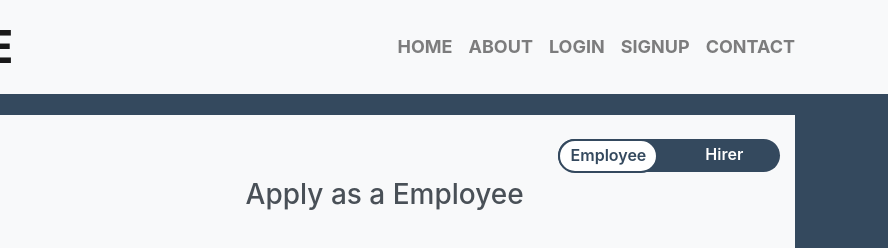
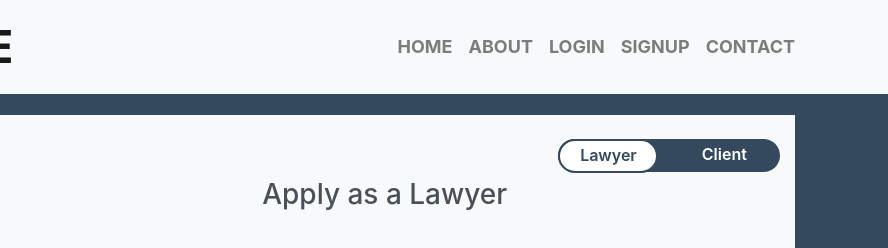
Before and after one commit to anubhavanand8111/CourtManagement, a plain HTML site: page Register.html in a window 1280 px wide. Shown: the top 248 px of the page, 392-1280 px from the left. Drawn offline with nearby package versions, Linux system fonts and the light colour scheme.

Commit message:
2nd commit

```diff
--- a/Register.html
+++ b/Register.html
@@ -55,15 +55,15 @@
           <div class="col-md-9 register-right">
             <ul class="nav nav-tabs nav-justified" id="myTab" role="tablist">
               <li class="nav-item">
-                <a class="nav-link active" id="home-tab" data-toggle="tab" href="#home" role="tab" aria-controls="home" aria-selected="true">Employee</a>
+                <a class="nav-link active" id="home-tab" data-toggle="tab" href="#home" role="tab" aria-controls="home" aria-selected="true">Lawyer</a>
               </li>
               <li class="nav-item">
-                <a class="nav-link" id="profile-tab" data-toggle="tab" href="#profile" role="tab" aria-controls="profile" aria-selected="false">Hirer</a>
+                <a class="nav-link" id="profile-tab" data-toggle="tab" href="#profile" role="tab" aria-controls="profile" aria-selected="false">Client</a>
               </li>
             </ul>
             <div class="tab-content" id="myTabContent">
               <div class="tab-pane fade show active" id="home" role="tabpanel" aria-labelledby="home-tab">
-                <h3 class="register-heading">Apply as a Employee</h3>
+                <h3 class="register-heading">Apply as a Lawyer</h3>
                 <div class="row register-form">
                   <div class="col-md-6">
                     <div class="form-group">
@@ -115,7 +115,7 @@
                 </div>
               </div>
               <div class="tab-pane fade show" id="profile" role="tabpanel" aria-labelledby="profile-tab">
-                <h3 class="register-heading">Apply as a Hirer</h3>
+                <h3 class="register-heading">Apply as a Client</h3>
                 <div class="row register-form">
                   <div class="col-md-6">
                     <div class="form-group">
```
